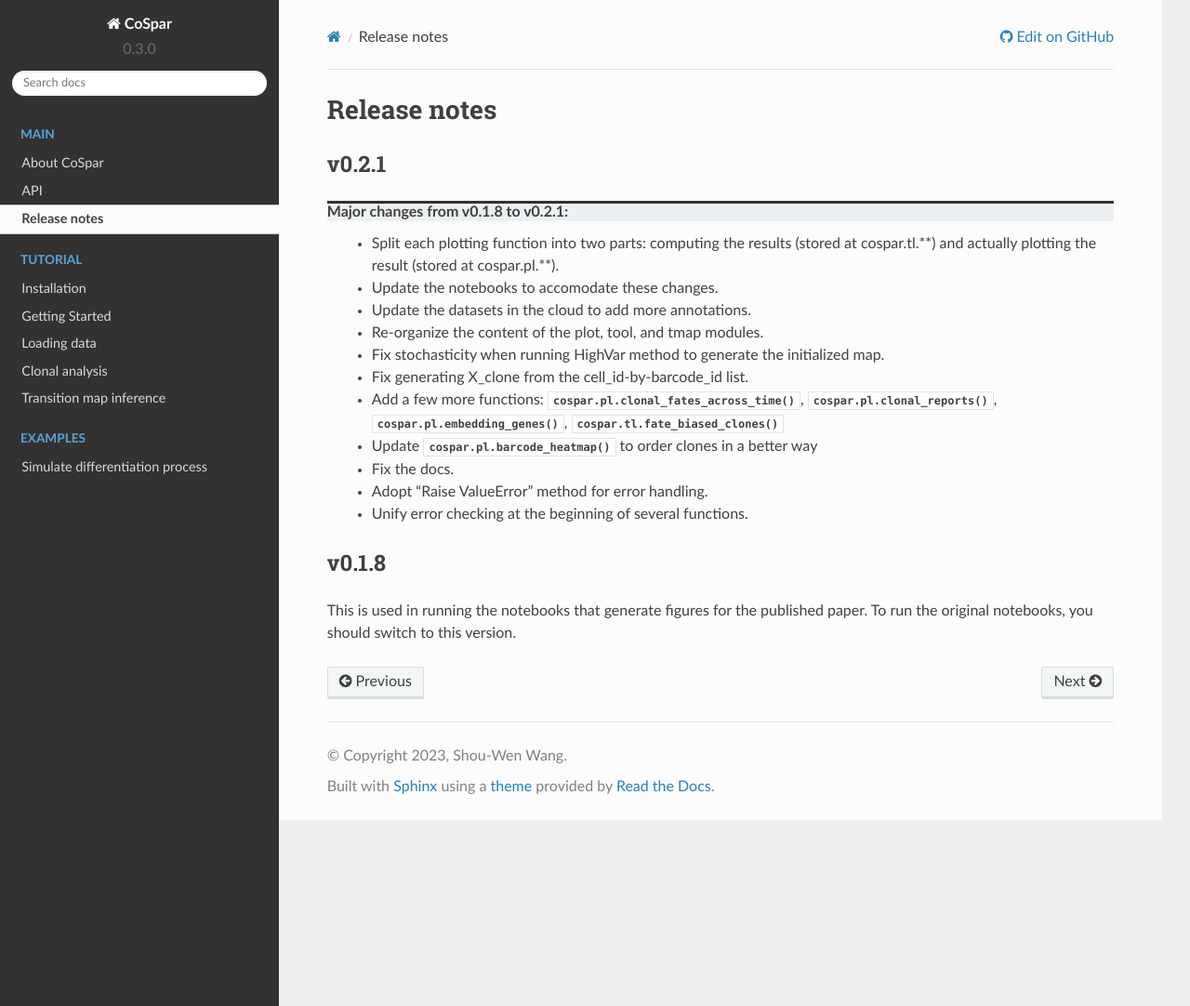
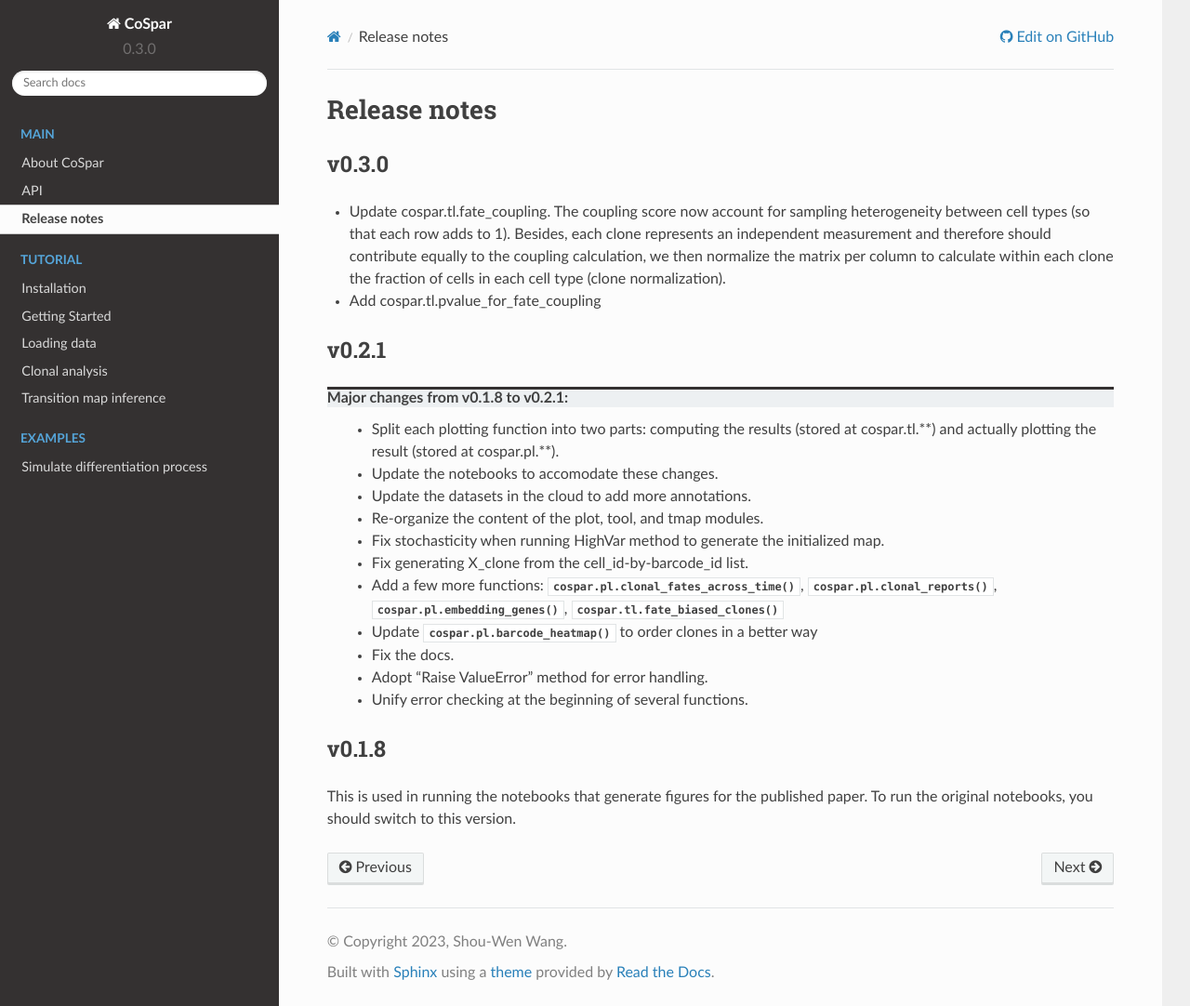
Before and after one commit to AllonKleinLab/cospar, a Sphinx documentation site: the page built from docs/source/release_note.rst, in a window 1280 px wide and 1082 px high. Shown: the whole window at 93% size. Built offline with Sphinx 7.4.7 and the Read the Docs theme 2.0.0, drawn with Linux system fonts in a browser that asks for light colours; pages that are not in the unit, such as notebooks, are missing from menus.

Commit message:
Update release note for v0.3.0

```diff
--- a/docs/source/release_note.rst
+++ b/docs/source/release_note.rst
@@ -1,5 +1,12 @@
 Release notes
 -------------
+
+v0.3.0
+''''''
+- Update cospar.tl.fate_coupling. The coupling score now account for sampling heterogeneity between cell types (so that each row adds to 1). Besides, each clone represents an independent measurement and therefore should contribute equally to the coupling calculation, we then normalize the matrix per column to calculate within each clone the fraction of cells in each cell type (clone normalization).
+
+- Add cospar.tl.pvalue_for_fate_coupling
+
 
 v0.2.1
 ''''''
```
